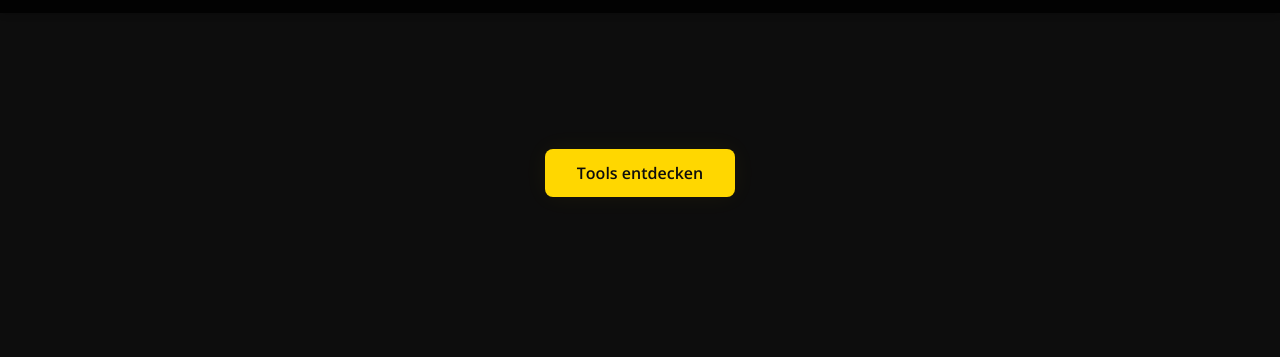
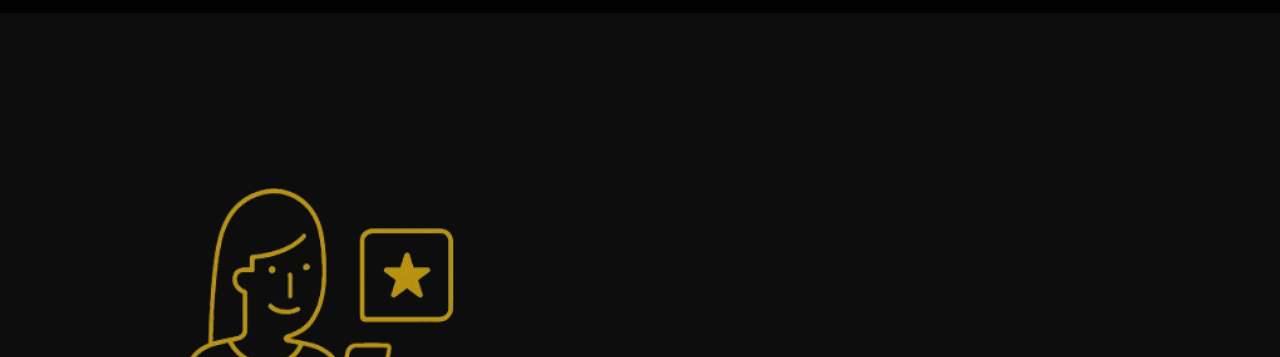
Before and after one commit to FreakyBanana-yellow/luxbase, an Astro site: page / in a window 1280 px wide. Shown: the part 61-418 px from the top of the page. Built offline with nearby package versions, Linux system fonts and the light colour scheme; Astro itself is replaced by a stand-in of ours.

Commit message:
fix: pakcage.json corrected

```diff
--- a/src/pages/index.astro
+++ b/src/pages/index.astro
@@ -5,18 +5,7 @@ import Layout from "../layouts/BaseLayout.astro";
 
 <Layout>
   <!-- HERO ---------------------------------------------------- -->
-  <section class="flex flex-col items-center justify-center py-24 text-center">
-
-
-    <a
-      href="#tools"
-      class="mt-10 inline-block px-8 py-3 bg-luxgold text-luxblack font-semibold rounded-lg shadow-lux hover:bg-yellow-400 transition"
-    >
-      Tools entdecken
-    </a>
-  </section>
-
-  <!-- TOOLS GRID ---------------------------------------------- -->
+    <!-- TOOLS GRID ---------------------------------------------- -->
   <section id="tools" class="max-w-6xl mx-auto space-y-24 md:space-y-32 py-24 px-6">
     <!-- ====== BaaS ================================================= -->
     <div class="flex flex-col md:grid md:grid-cols-2 md:gap-10 items-center">
```
